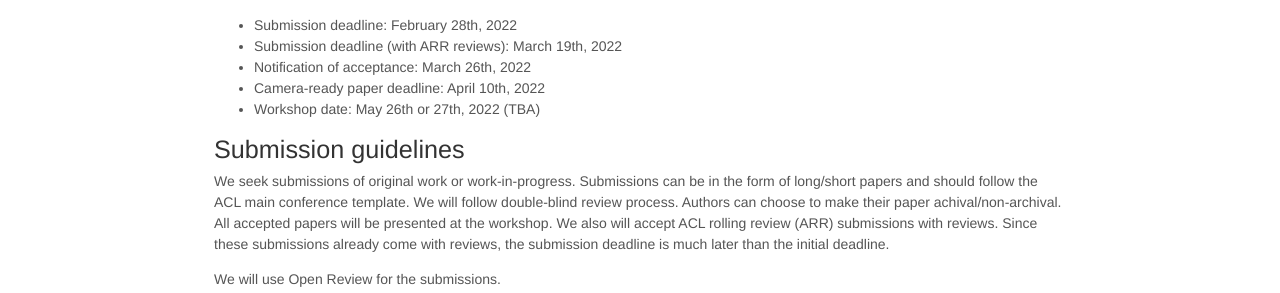
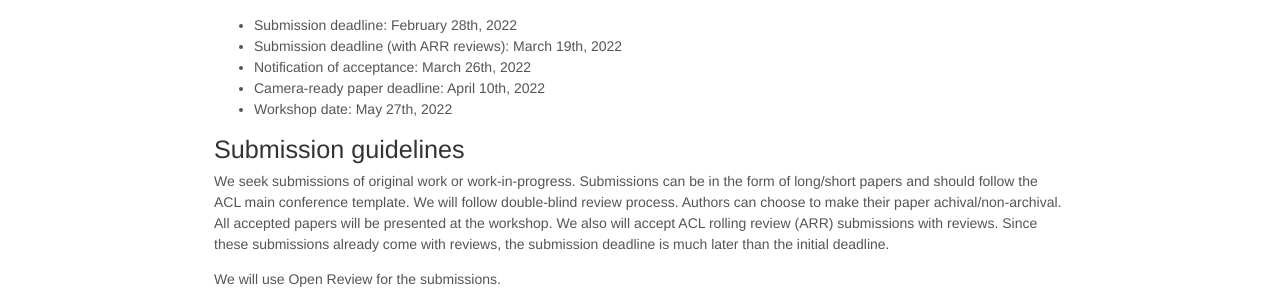
Before and after one commit to spa-nlp/spa-nlp.github.io, a Jekyll site: the page built from index.md, in a window 1280 px wide and 900 px high, scrolled down 841 px. Shown: the part 352-645 px from the top of the window. Built offline with Jekyll 4.4.1, drawn with Linux system fonts in a browser that asks for light colours; nearby versions of some CDN libraries.

Commit message:
date update

```diff
--- a/index.md
+++ b/index.md
@@ -39,7 +39,7 @@ We will also have a panel discussion with speakers and other inivted panelists
 - Submission deadline (with ARR reviews): March 19th, 2022
 - Notification of acceptance: March 26th, 2022
 - Camera-ready paper deadline: April 10th, 2022
-- Workshop date: May 26th or 27th, 2022 (TBA)
+- Workshop date: May 27th, 2022
 
 ## Submission guidelines
 We seek submissions of original work or work-in-progress. Submissions can be in the form of long/short papers and should follow the ACL main conference template. We will follow double-blind review process. Authors can choose to make their paper achival/non-archival. All accepted papers will be presented at the workshop.
```
